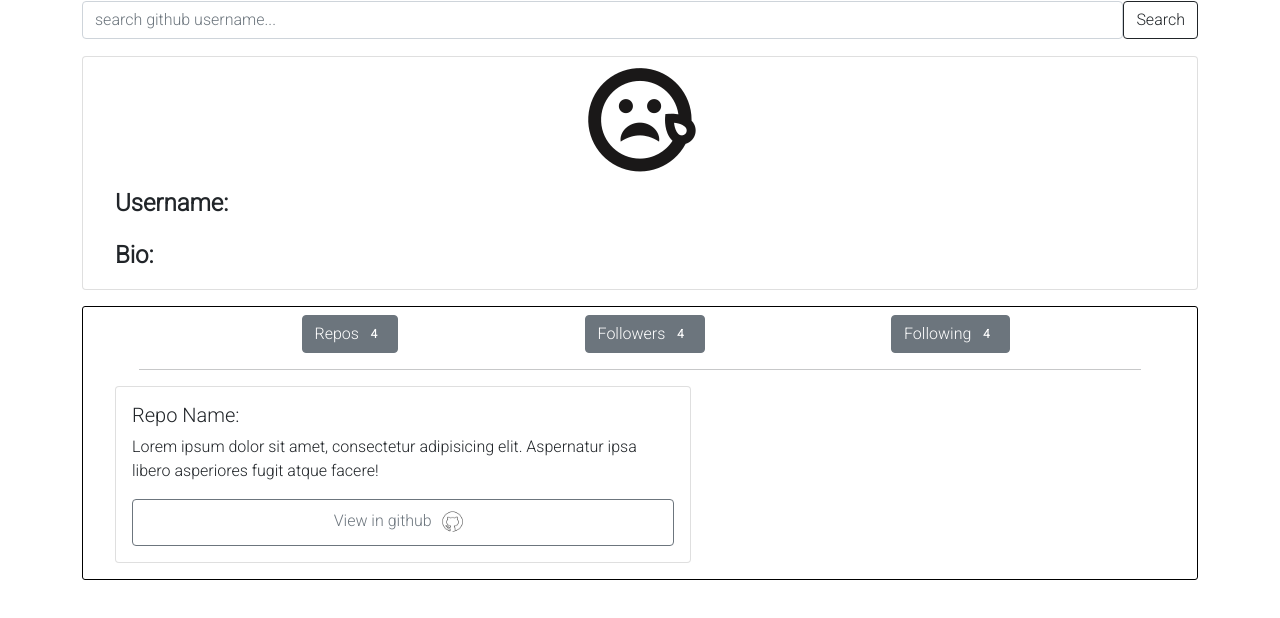
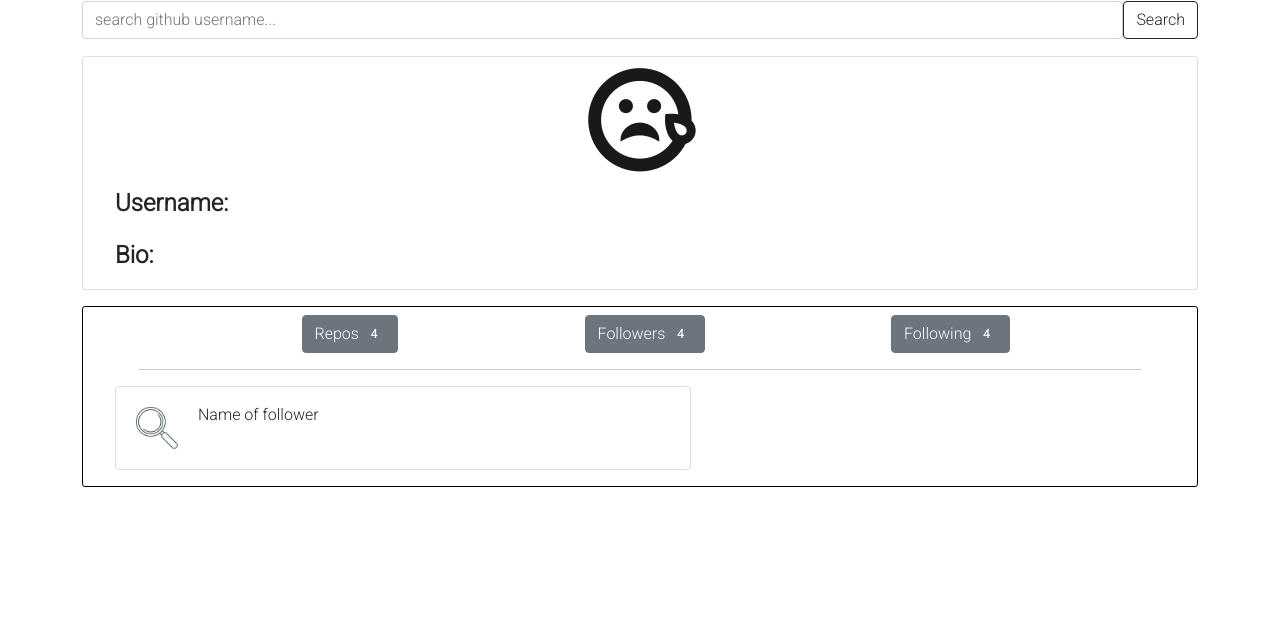
Before and after one commit to Ken-mbira/Git-finder, an Angular app: page / in a window 1280 px wide. Shown: the top 618 px of the page. Built offline with nearby package versions, Linux system fonts and the light colour scheme.

Commit message:
add a repo component

```diff
--- a/src/app/app.module.ts
+++ b/src/app/app.module.ts
@@ -10,6 +10,7 @@ import { NotFoundComponent } from './not-found/not-found.component';
 import { ExtraSearchComponent } from './extra-search/extra-search.component';
 import { ProfileComponent } from './profile/profile.component';
 import { RepoComponent } from './repo/repo.component';
+import { FollowersComponent } from './followers/followers.component';
 
 @NgModule({
   declarations: [
@@ -20,7 +21,8 @@ import { RepoComponent } from './repo/repo.component';
     NotFoundComponent,
     ExtraSearchComponent,
     ProfileComponent,
-    RepoComponent
+    RepoComponent,
+    FollowersComponent
   ],
   imports: [
     BrowserModule,
--- /dev/null
+++ b/src/app/followers/followers.component.css
@@ -0,0 +1,7 @@
+.card div {
+    display: flex;
+}
+
+.card div div {
+    margin-right: 1rem;
+}
--- /dev/null
+++ b/src/app/followers/followers.component.html
@@ -0,0 +1,14 @@
+<div class="followers">
+    <ul>
+        <li class="card" style="width:36rem ;padding: 1rem;">
+            <div>
+                <div>
+                    <img src="../../assets/search icon.png" width="50px">
+                </div>
+                <div>
+                    <p class="card-text">Name of follower</p>
+                </div>
+            </div>
+        </li>
+    </ul>
+</div>
--- /dev/null
+++ b/src/app/followers/followers.component.ts
@@ -0,0 +1,15 @@
+import { Component, OnInit } from '@angular/core';
+
+@Component({
+  selector: 'app-followers',
+  templateUrl: './followers.component.html',
+  styleUrls: ['./followers.component.css']
+})
+export class FollowersComponent implements OnInit {
+
+  constructor() { }
+
+  ngOnInit(): void {
+  }
+
+}
--- a/src/app/profile/profile.component.html
+++ b/src/app/profile/profile.component.html
@@ -31,7 +31,7 @@
                 </ul>
             </nav>
             <hr width="90%" style="margin-left:auto;margin-right:auto">
-            <app-repo></app-repo>
+            <app-followers></app-followers>
         </div>
     </div>
 </div>
--- a/src/app/repo/repo.component.css
+++ b/src/app/repo/repo.component.css
@@ -0,0 +1,3 @@
+.repo {
+    margin-bottom: 1rem;
+}
```
Also changed, not shown: 1 other file (tests, documents, lock files or other folders).
